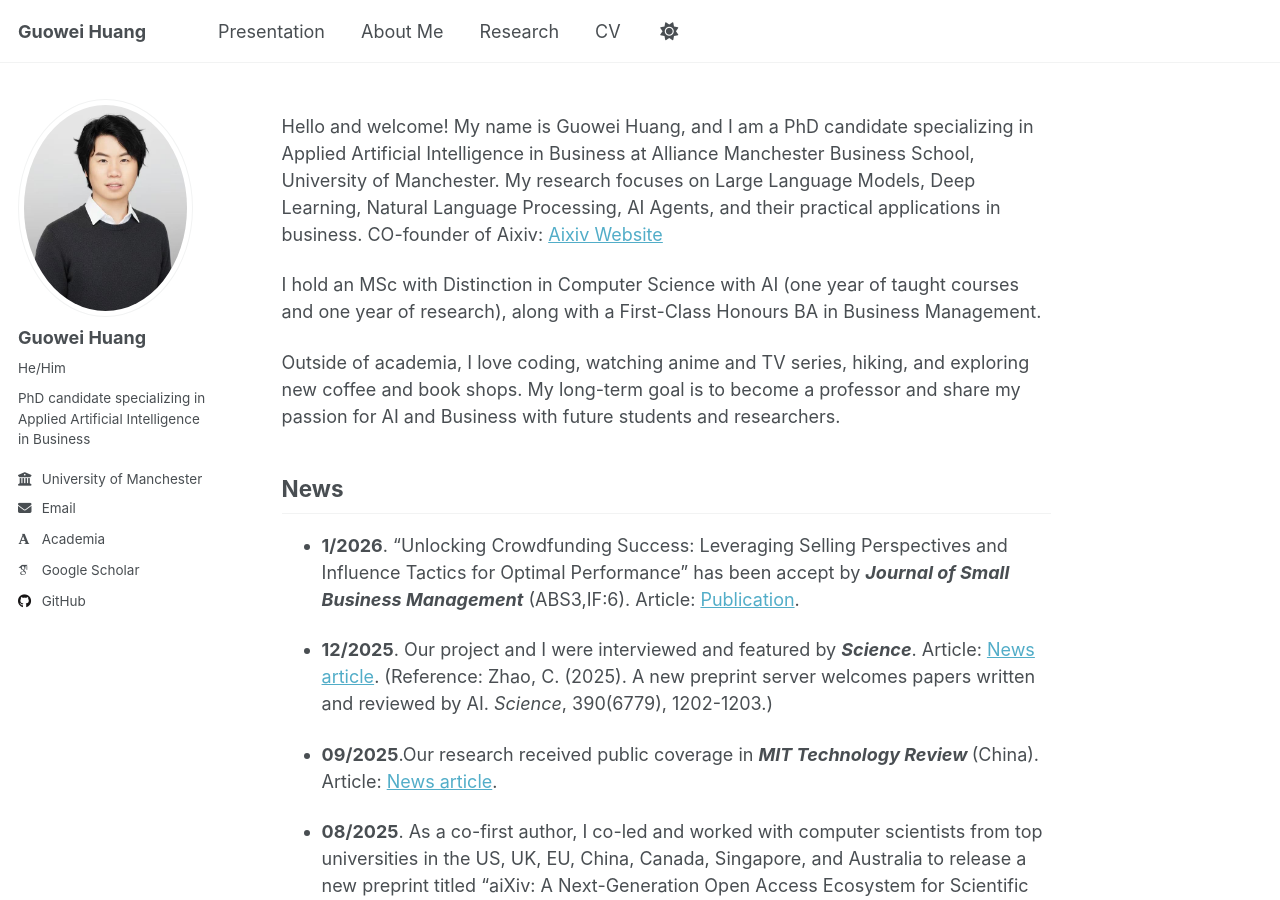
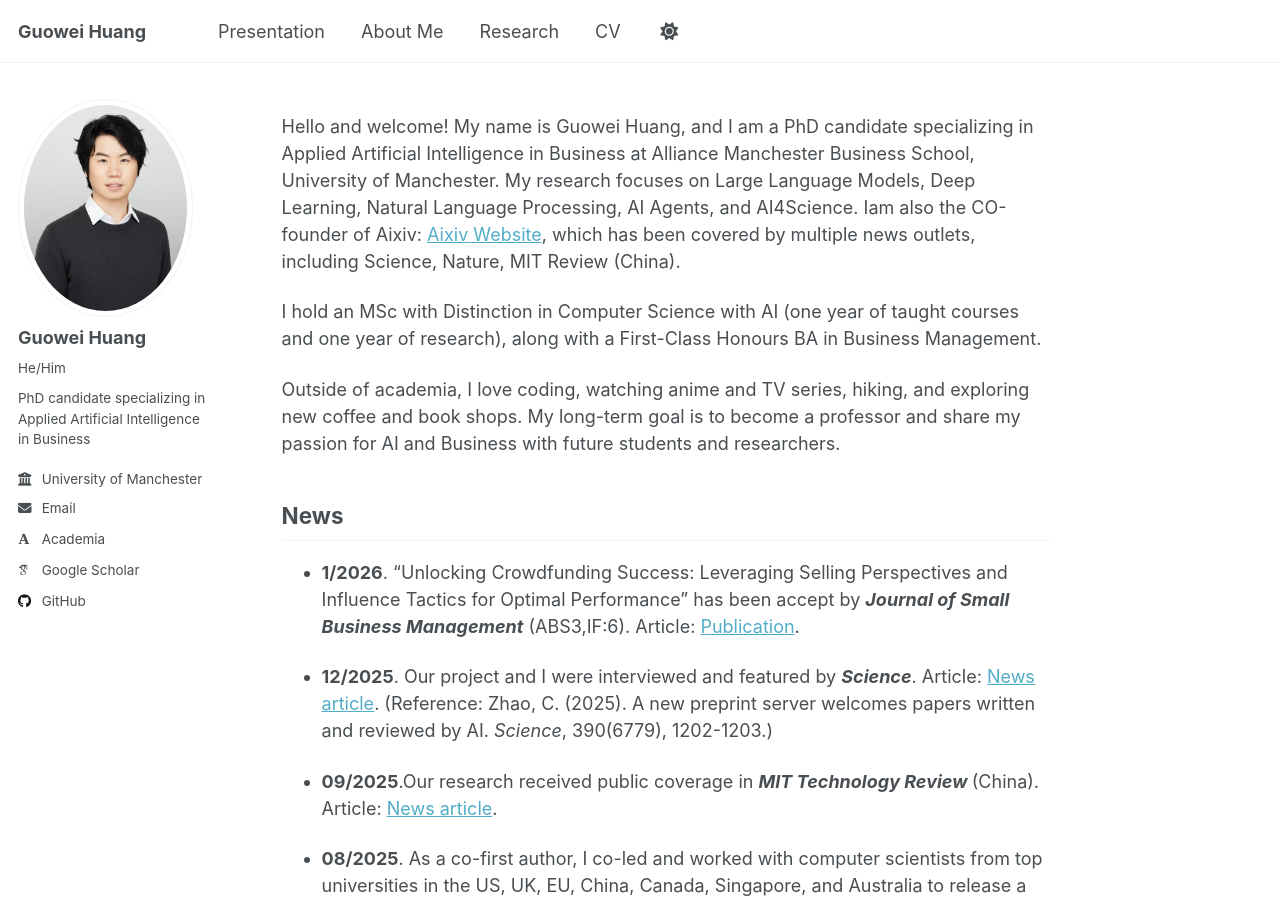
Before and after one commit to Oliverhuang123/Oliverhuang123.github.io, a Jekyll site: the page built from _pages/about.md, in a window 1280 px wide and 900 px high. Built offline with Jekyll 4.4.1, drawn with Linux system fonts in a browser that asks for light colours; some web fonts are replaced; a script that is not in the unit is left out.

Commit message:
Revise about page with updated research focus and bio
Updated personal introduction and added details about Aixiv's media coverage.

```diff
--- a/_pages/about.md
+++ b/_pages/about.md
@@ -7,7 +7,7 @@ redirect_from:
   - /about.html
 ---
 
-Hello and welcome! My name is Guowei Huang, and I am a PhD candidate specializing in Applied Artificial Intelligence in Business at Alliance Manchester Business School, University of Manchester. My research focuses on Large Language Models, Deep Learning, Natural Language Processing, AI Agents, and their practical applications in business. CO-founder of Aixiv: <a href="https://aixiv.science/" target="_blank">Aixiv Website</a>
+Hello and welcome! My name is Guowei Huang, and I am a PhD candidate specializing in Applied Artificial Intelligence in Business at Alliance Manchester Business School, University of Manchester. My research focuses on Large Language Models, Deep Learning, Natural Language Processing, AI Agents, and AI4Science. Iam also the  CO-founder of Aixiv: <a href="https://aixiv.science/" target="_blank">Aixiv Website</a>, which has been covered by multiple news outlets, including Science, Nature, MIT Review (China).
 
 I hold an MSc with Distinction in Computer Science with AI (one year of taught courses and one year of research), along with a First-Class Honours BA in Business Management.
 
```
